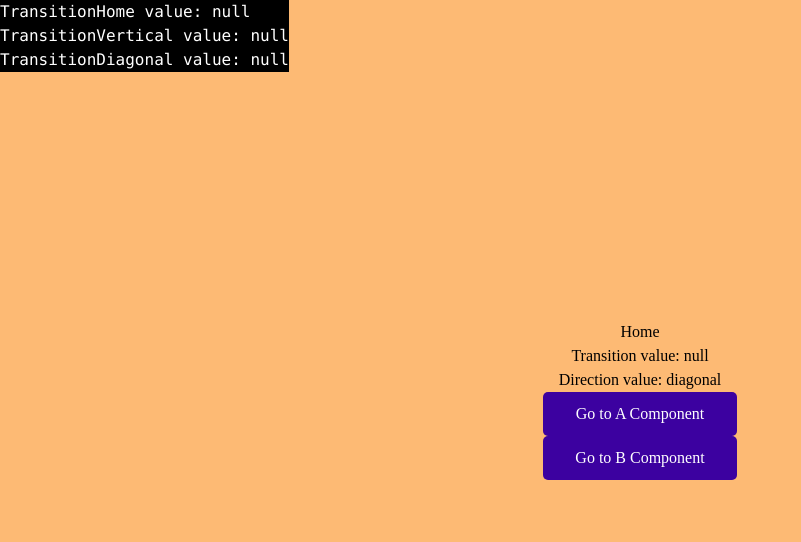
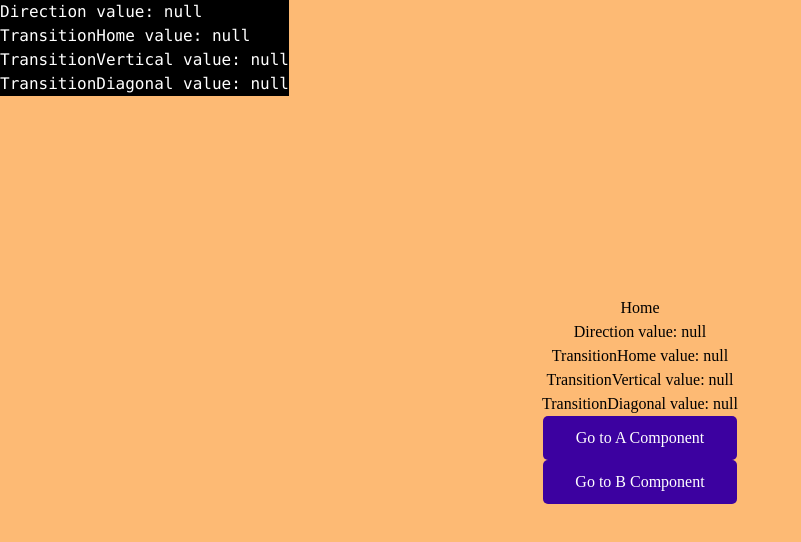
Before and after one commit to maple146/framer-motion-transitions, a Next.js app: page /testing in a window 1280 px wide. Shown: the top 542 px of the page, without its empty margins (0-801 px from the left). Built offline with nearby package versions, Linux system fonts and the light colour scheme.

Commit message:
Working vertical and diagional animations with custom variables

```diff
--- a/src/app/testing/page.tsx
+++ b/src/app/testing/page.tsx
@@ -5,35 +5,20 @@ import { AnimatePresence, MotionConfig, Variants, motion } from 'framer-motion';
 import { Button } from '@/components/ui/Button';
 import { useRouter } from 'next/navigation';
 
-type Direction = 'vertical' | 'diagonal' ;
+type Direction = 'vertical' | 'diagonal' | 'null' ;
 
-const variantsDiagonal = {
+const variants = {
   initial: (direction: Direction) => ({
-    y: -1000,
-    x: -1000,
-  }),
-  target: {
-    y: 0,
-    x: 0
-  },
-  exit: (direction: Direction) => ({
-    y: 1000,
-    x: 1000,
-  }),
-};
-
-const variantsVertical = {
-  initial: (direction: Direction) => ({
-    y: -1000,
-    x: 0,
+    y: direction === 'vertical' ? -1000 : -1000,
+    x: direction === 'vertical' ? 0 : -1000,
   }),
   target: {
     y: 0,
     x: 0,
   },
   exit: (direction: Direction) => ({
-    y: 1000,
-    x: 0,
+    y: direction === 'vertical' ? 1000 : 1000,
+    x: direction === 'vertical' ? 0 : 1000,
   }),
 };
 
@@ -43,17 +28,17 @@ const Testing = () => {
   const [transitionHome, setTransitionHome] = useState<boolean | null>(null)
   const [transitionVertical, setTransitionVertical] = useState<boolean | null>(null)
   const [transitionDiagonal, setTransitionDiagonal] = useState<boolean | null>(null)
-
-  const direction: Direction = transitionHome ? 'vertical' : 'diagonal';
+  const [direction, setDirection] = useState<string | null>(null)
 
   console.log({ transitionHome })
   console.log({ transitionVertical })
   console.log({ transitionDiagonal })
 
   return (
-    <MotionConfig transition={{ duration: 3 }}>
+    <MotionConfig transition={{ duration: 1 }}>
       <div className='fixed bg-black text-white'>
         <pre>
+          <div>Direction value: {String(direction)}</div>
           <div>TransitionHome value: {String(transitionHome)}</div>
           <div>TransitionVertical value: {String(transitionVertical)}</div>
           <div>TransitionDiagonal value: {String(transitionDiagonal)}</div>
@@ -64,6 +49,7 @@ const Testing = () => {
       >
         <AnimatePresence
           mode='popLayout'
+          custom={direction}
           initial={false}
         >
           {
@@ -71,29 +57,27 @@ const Testing = () => {
               <motion.div
                 key={'main'}
                 custom={direction}
-                variants={variantsVertical}
+                variants={variants}
                 initial='initial'
                 animate='target'
                 exit='exit'
               >
                 <div className='w-screen h-screen flex flex-col justify-center items-center bg-orange-300'>
                   <div>Home</div>
-                  <div>Transition value: {String(transitionHome)}</div>
                   <div>Direction value: {String(direction)}</div>
+                  <div>TransitionHome value: {String(transitionHome)}</div>
+                  <div>TransitionVertical value: {String(transitionVertical)}</div>
+                  <div>TransitionDiagonal value: {String(transitionDiagonal)}</div>
                   <div>
                     <Button onClick={() => {
+                      setDirection('vertical'),
                       setTransitionHome(true),
-                      setTransitionVertical(true),
-                      setTimeout(() => {
-                        router.push('/page-c');
-                      }, 3000);
+                      setTransitionVertical(true);
                     }}>Go to A Component</Button>
                     <Button onClick={() => {
+                      setDirection('diagonal'),
                       setTransitionHome(true),
-                      setTransitionDiagonal(true),
-                      setTimeout(() => {
-                        router.push('/page-d');
-                      }, 3000);
+                      setTransitionDiagonal(true);
                     }}>Go to B Component</Button>
                   </div>
                 </div>
@@ -109,16 +93,18 @@ const Testing = () => {
             transitionVertical && (
               <motion.div
                 key={'comp1'}
-                variants={variantsVertical}
                 custom={direction}
+                variants={variants}
                 initial='initial'
                 animate='target'
                 exit='exit'
               >
                 <div className='w-screen h-screen flex flex-col justify-center items-center bg-green-300'>
-                  <div>Ticket para animacion</div>
-                  <div>Transition value: {String(transitionHome)}</div>
+                  <div>Ticket de animacion</div>
                   <div>Direction value: {String(direction)}</div>
+                  <div>TransitionHome value: {String(transitionHome)}</div>
+                  <div>TransitionVertical value: {String(transitionVertical)}</div>
+                  <div>TransitionDiagonal value: {String(transitionDiagonal)}</div>
                   <div>
                     <Button onClick={() => {
                       setTransitionHome(true),
@@ -137,14 +123,14 @@ const Testing = () => {
             transitionDiagonal && (
               <motion.div
                 key={'comp2'}
-                variants={variantsDiagonal}
                 custom={direction}
+                variants={variants}
                 initial='initial'
                 animate='target'
                 exit='exit'
               >
                 <div className='w-screen h-screen flex flex-col justify-center items-center bg-purple-300'>
-                  <div>FAQs para animacion</div>
+                  <div>FAQs de animacion</div>
                   <div>Transition value: {String(transitionHome)}</div>
                   <div>Direction value: {String(direction)}</div>
                   <div>
```
